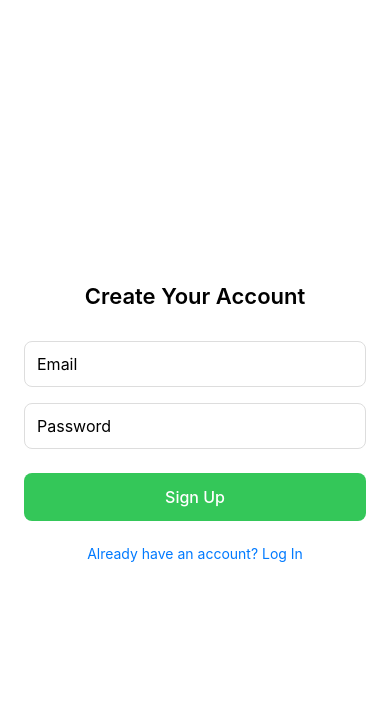
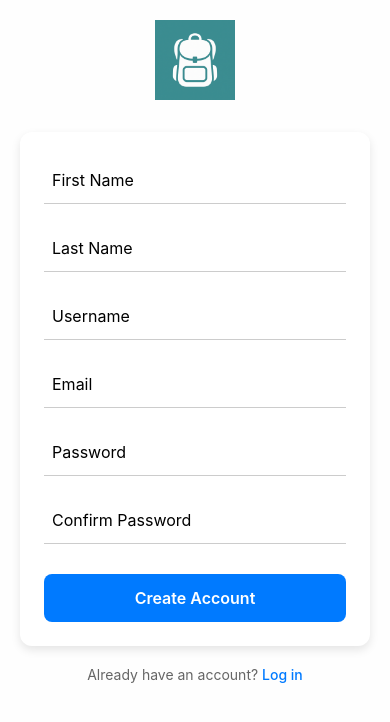
Before and after one commit to calcricksonnn/BackpackBuddy, a React Native app: screen /Register in a window 390 px wide. Shown: the top 722 px of the page. Built offline with nearby package versions, Linux system fonts and the light colour scheme.

Commit message:
Update RegisterScreen.tsx

```diff
--- a/screens/RegisterScreen.tsx
+++ b/screens/RegisterScreen.tsx
@@ -1,74 +1,140 @@
 import React, { useState } from 'react';
-import { View, Text, TextInput, StyleSheet, TouchableOpacity, Alert } from 'react-native';
+import {
+  View,
+  Text,
+  StyleSheet,
+  TextInput,
+  TouchableOpacity,
+  KeyboardAvoidingView,
+  Platform,
+  ScrollView,
+  Image
+} from 'react-native';
 import { useNavigation } from '@react-navigation/native';
 
 export const RegisterScreen: React.FC = () => {
   const navigation = useNavigation();
-  const [email, setEmail] = useState('');
-  const [password, setPassword] = useState('');
 
-  const handleRegister = () => {
-    // TODO: Replace with Firebase register in Step 3
-    if (email && password) {
-      Alert.alert('Registration Success', 'Firebase logic coming next.');
-      // navigation.replace('Explore');
-    } else {
-      Alert.alert('Error', 'Please enter email and password');
+  const [form, setForm] = useState({
+    firstName: '',
+    lastName: '',
+    username: '',
+    email: '',
+    password: '',
+    confirmPassword: '',
+  });
+
+  const handleChange = (key: string, value: string) => {
+    setForm({ ...form, [key]: value });
+  };
+
+  const handleSubmit = () => {
+    // Firebase auth logic goes here
+    if (form.password !== form.confirmPassword) {
+      alert('Passwords do not match');
+      return;
     }
+    console.log('Registering user:', form);
   };
 
   return (
-    <View style={styles.container}>
-      <Text style={styles.title}>Create Your Account</Text>
+    <KeyboardAvoidingView
+      style={styles.container}
+      behavior={Platform.OS === 'ios' ? 'padding' : undefined}
+    >
+      <ScrollView contentContainerStyle={styles.scroll} keyboardShouldPersistTaps="handled">
+        <Image source={require('../assets/icon.png')} style={styles.logo} />
+
+        <View style={styles.card}>
+          <TextInput
+            placeholder="First Name"
+            style={styles.input}
+            value={form.firstName}
+            onChangeText={(val) => handleChange('firstName', val)}
+          />
+          <TextInput
+            placeholder="Last Name"
+            style={styles.input}
+            value={form.lastName}
+            onChangeText={(val) => handleChange('lastName', val)}
+          />
+          <TextInput
+            placeholder="Username"
+            style={styles.input}
+            autoCapitalize="none"
+            value={form.username}
+            onChangeText={(val) => handleChange('username', val)}
+          />
           <TextInput
             placeholder="Email"
             style={styles.input}
-        value={email}
-        onChangeText={setEmail}
             autoCapitalize="none"
             keyboardType="email-address"
+            value={form.email}
+            onChangeText={(val) => handleChange('email', val)}
           />
           <TextInput
             placeholder="Password"
             style={styles.input}
-        value={password}
-        onChangeText={setPassword}
             secureTextEntry
+            value={form.password}
+            onChangeText={(val) => handleChange('password', val)}
           />
-      <TouchableOpacity onPress={handleRegister} style={styles.button}>
-        <Text style={styles.buttonText}>Sign Up</Text>
-      </TouchableOpacity>
+          <TextInput
+            placeholder="Confirm Password"
+            style={styles.input}
+            secureTextEntry
+            value={form.confirmPassword}
+            onChangeText={(val) => handleChange('confirmPassword', val)}
+          />
 
-      <TouchableOpacity onPress={() => navigation.replace('Login')}>
-        <Text style={styles.link}>Already have an account? Log In</Text>
+          <TouchableOpacity style={styles.registerButton} onPress={handleSubmit}>
+            <Text style={styles.registerText}>Create Account</Text>
           </TouchableOpacity>
         </View>
+
+        <TouchableOpacity onPress={() => navigation.navigate('Login')}>
+          <Text style={styles.loginText}>
+            Already have an account? <Text style={styles.loginLink}>Log in</Text>
+          </Text>
+        </TouchableOpacity>
+      </ScrollView>
+    </KeyboardAvoidingView>
   );
 };
 
 const styles = StyleSheet.create({
-  container: { flex: 1, justifyContent: 'center', padding: 24, backgroundColor: '#fff' },
-  title: { fontSize: 22, fontWeight: '600', marginBottom: 32, textAlign: 'center' },
+  container: { flex: 1, backgroundColor: '#fefefe' },
+  scroll: { alignItems: 'center', justifyContent: 'center', padding: 20 },
+  logo: { width: 80, height: 80, marginBottom: 32 },
+  card: {
+    width: '100%',
+    backgroundColor: '#fff',
+    borderRadius: 12,
+    padding: 24,
+    shadowColor: '#000',
+    shadowOffset: { width: 0, height: 4 },
+    shadowOpacity: 0.1,
+    shadowRadius: 10,
+    elevation: 4,
+    marginBottom: 20,
+  },
   input: {
-    borderWidth: 1,
-    borderColor: '#ddd',
-    padding: 12,
-    borderRadius: 8,
-    marginBottom: 16,
-    fontSize: 16
+    height: 48,
+    borderBottomWidth: 1,
+    borderBottomColor: '#ccc',
+    marginBottom: 20,
+    fontSize: 16,
+    paddingHorizontal: 8,
   },
-  button: {
-    backgroundColor: '#34C759',
-    padding: 14,
+  registerButton: {
+    backgroundColor: '#007AFF',
+    paddingVertical: 14,
     borderRadius: 8,
     alignItems: 'center',
-    marginTop: 8
+    marginTop: 10,
   },
-  buttonText: { color: '#fff', fontSize: 16, fontWeight: '500' },
-  link: {
-    color: '#007AFF',
-    fontSize: 14,
-    marginTop: 24,
-    textAlign: 'center'
-  }
+  registerText: { color: '#fff', fontSize: 16, fontWeight: '600' },
+  loginText: { fontSize: 14, color: '#666' },
+  loginLink: { color: '#007AFF', fontWeight: '500' },
 });
```
Lines whose indentation alone changed are shown as unchanged.
